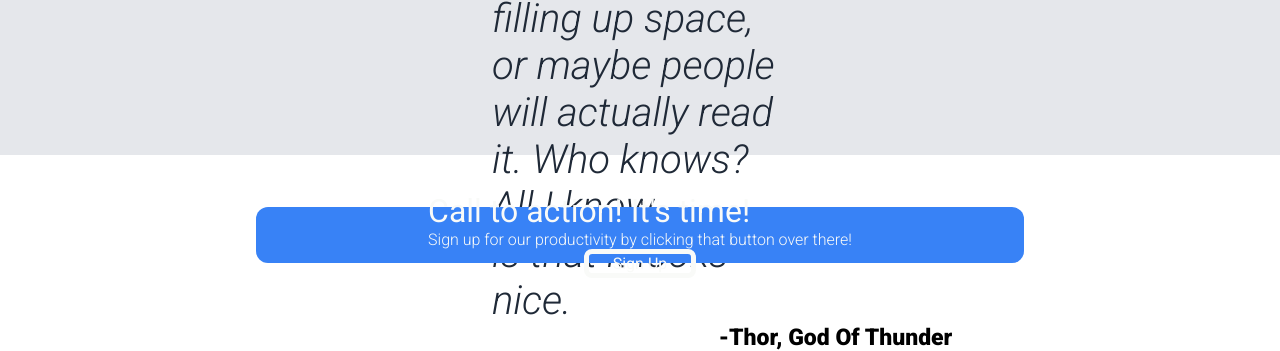
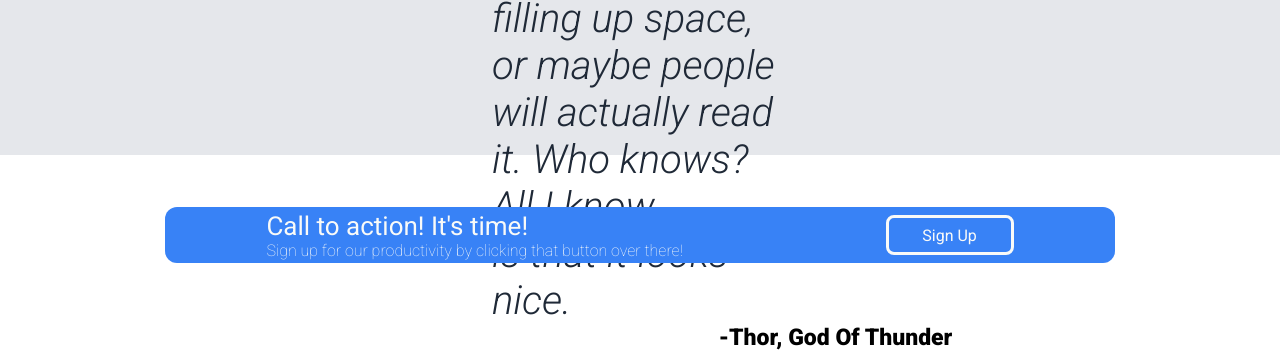
Before and after one commit to BassoTheWise/TOP_landingPage, a plain HTML site: page index.html in a window 1280 px wide. Shown: the part 508-859 px from the top of the page. Drawn offline with Linux system fonts and the light colour scheme.

Commit message:
done with call to action

```diff
--- a/styles.css
+++ b/styles.css
@@ -208,12 +208,12 @@ body {
     background-color: var(--button-color);
     color: var(--main-txt-color);
     height: 7vh;
-    width: 60vw;
     border-radius: 12px;
-
+    min-width: 950px;
+    max-width: 45%;
     display: flex;
-    flex-direction: column;
-    justify-content: center;
+    flex-direction: row;
+    justify-content: space-around;
     align-items: center;
 }
 
@@ -223,19 +223,22 @@ body {
 }
 
 .c-t-a-text {
-    font-size: 32px;
+    font-size: 26px;
     font-weight: 400;
 }
 
 .c-t-a-text2 {
-    font-size: calc(36px*0,6);
-    font-weight: 300;
+    font-size: calc(32px*0,8);
+    font-weight: 200;
 }
 
 .sign-up-2 {
-    border: 5px solid var(--main-txt-color);
+    display: inline-flex;
+    align-items: center;
+    justify-content: center;
+    border: 3px solid var(--main-txt-color);
     border-radius: 8px;
     text-align: center;
-    height: 2em;
-    width: 7em;
+    height: 2.5em;
+    width: 8em;
 }
```
